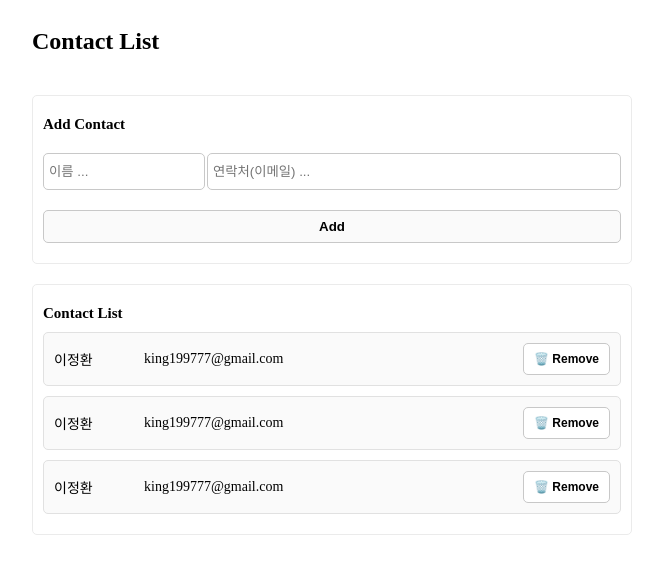
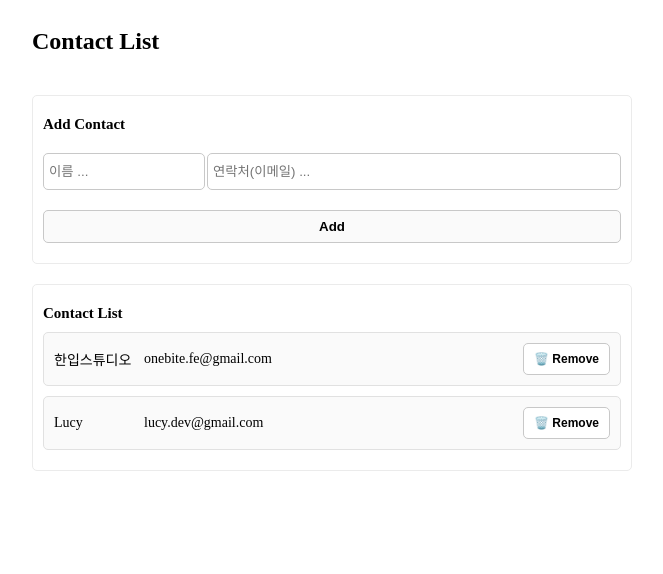
Before and after one commit to hyer0705/onebite-react, a React (Vite) app in the folder missions/day15/: page / in a window 1280 px wide. Shown: the top 574 px of the page, without its empty margins (308-971 px from the left). Built offline with nearby package versions, Linux system fonts and the light colour scheme.

Commit message:
Feat: 연락처 목록 조회 구현

```diff
--- a/missions/day15/src/App.jsx
+++ b/missions/day15/src/App.jsx
@@ -1,8 +1,26 @@
+import { useReducer } from "react";
 import "./App.css";
 import ContactEditor from "./components/ContactEditor";
 import ContactList from "./components/ContactList";
 
+const mockContacts = [
+  {
+    id: 1,
+    name: "한입스튜디오",
+    email: "onebite.fe@gmail.com",
+  },
+  {
+    id: 2,
+    name: "Lucy",
+    email: "lucy.dev@gmail.com",
+  },
+];
+
+function reducer() {}
+
 function App() {
+  const [contacts, dispatch] = useReducer(reducer, mockContacts);
+
   return (
     <div className="App">
       <h2>Contact List</h2>
@@ -10,7 +28,7 @@ function App() {
         <ContactEditor />
       </section>
       <section>
-        <ContactList />
+        <ContactList contacts={contacts} />
       </section>
     </div>
   );
--- a/missions/day15/src/components/ContactItem.jsx
+++ b/missions/day15/src/components/ContactItem.jsx
@@ -1,10 +1,10 @@
 import "./ContactItem.css";
 
-export default function ContactItem() {
+export default function ContactItem({ id, name, email }) {
   return (
     <div className="ContactItem">
-      <div className="name">이정환</div>
-      <div className="contact">king199777@gmail.com</div>
+      <div className="name">{name}</div>
+      <div className="contact">{email}</div>
       <button>🗑️ Remove</button>
     </div>
   );
--- a/missions/day15/src/components/ContactList.jsx
+++ b/missions/day15/src/components/ContactList.jsx
@@ -1,13 +1,13 @@
 import "./ContactList.css";
 import ContactItem from "./ContactItem";
 
-export default function ContactList() {
+export default function ContactList({ contacts }) {
   return (
     <div className="ContactList">
       <div className="title">Contact List</div>
-      <ContactItem />
-      <ContactItem />
-      <ContactItem />
+      {contacts.map((contact) => (
+        <ContactItem key={contact.id} {...contact} />
+      ))}
     </div>
   );
 }
```
